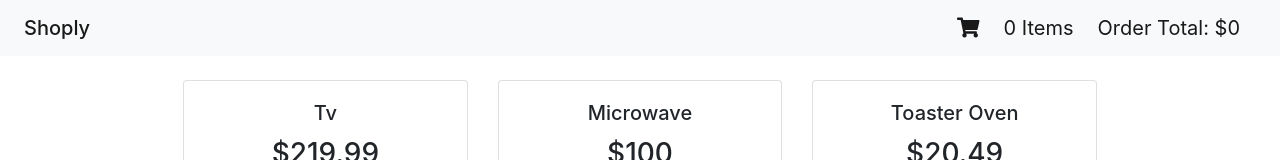
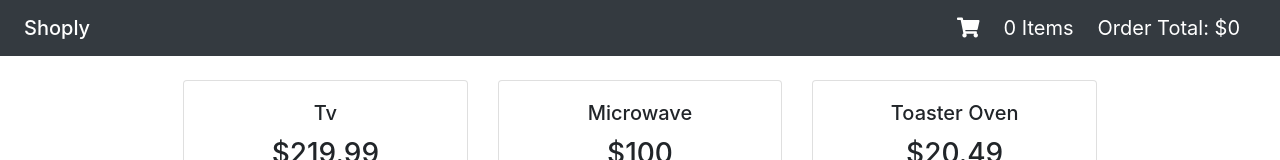
Before and after one commit to jenniferenck/shoply, a React (Create React App) app: page / in a window 1280 px wide. Shown: the top 160 px of the page. Built offline with nearby package versions, Linux system fonts and the light colour scheme.

Commit message:
darkened nav

```diff
--- a/src/containers/Nav/Nav.js
+++ b/src/containers/Nav/Nav.js
@@ -13,7 +13,7 @@ class Nav extends Component {
     }
 
     return (
-      <nav className="navbar navbar-light bg-light px-4">
+      <nav className="navbar navbar-dark bg-dark px-4">
         <NavLink exact to="/">
           <span className="navbar-brand mb-0 h6 mr-auto">Shoply</span>
         </NavLink>
```
